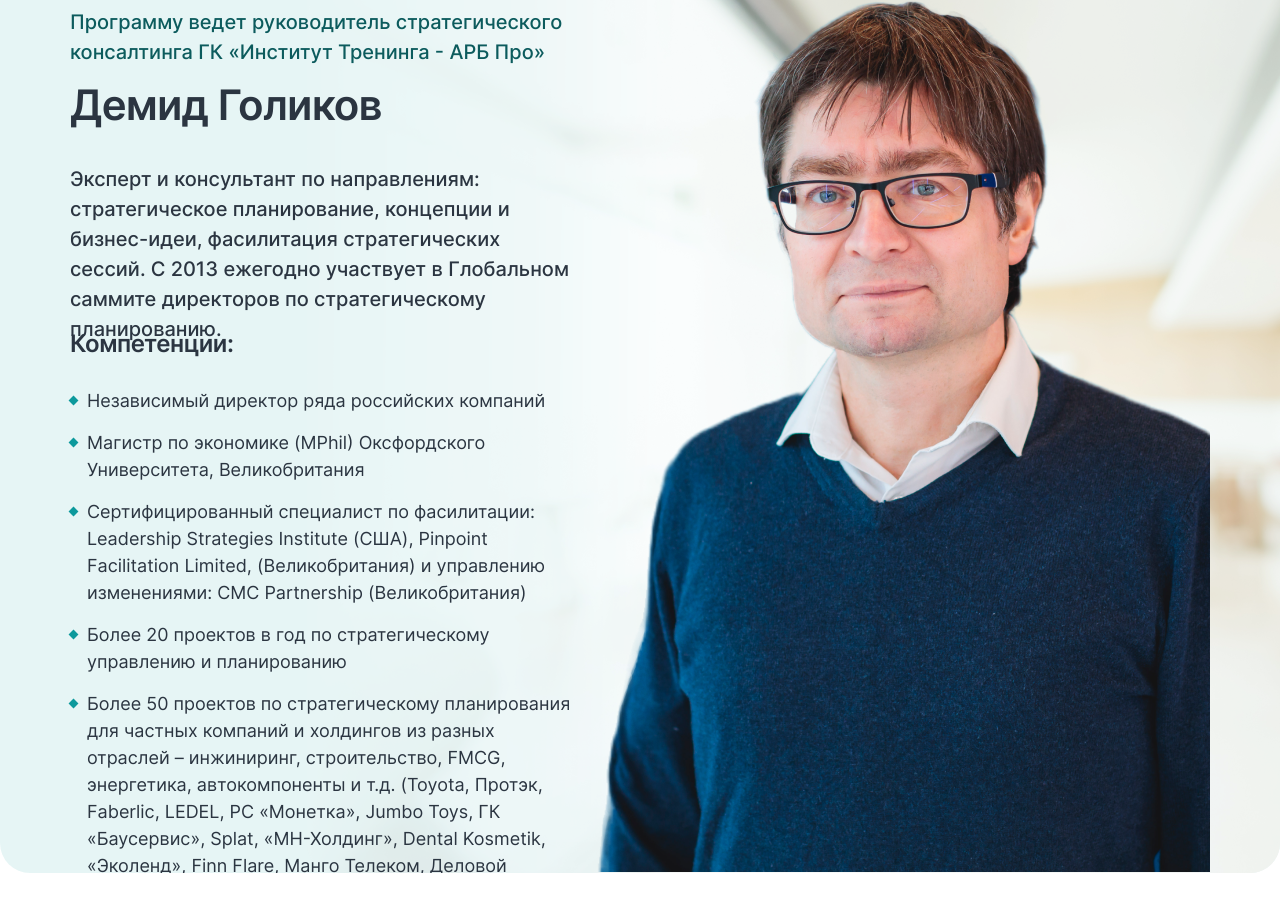
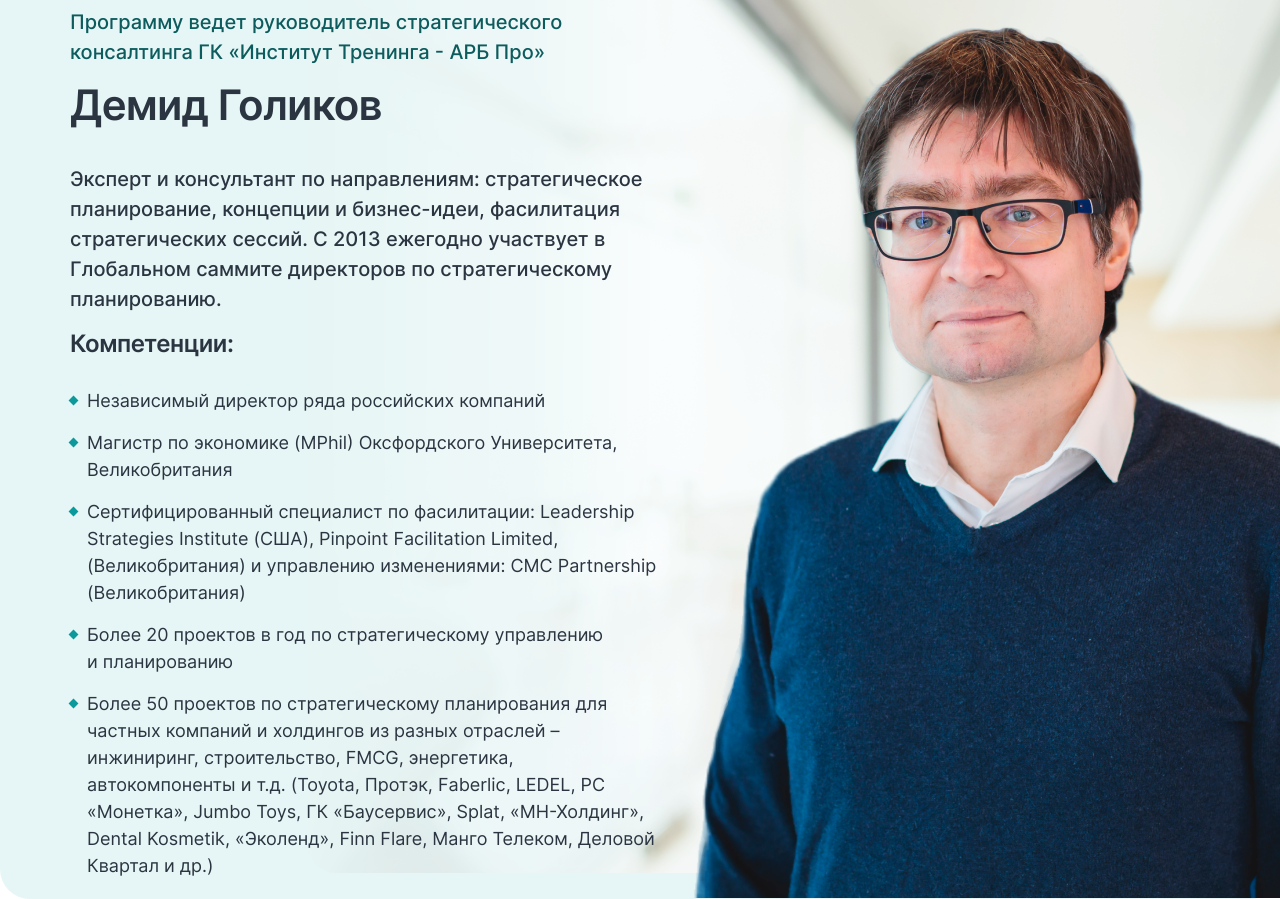
Before and after one commit to Argayash1/cbo-test-task, a React app: page / in a window 1280 px wide. Shown: the part 4862-5761 px from the top of the page. Before the commit the page ends 5735 px from the top, so only its background shows below. Built offline with nearby package versions, Linux system fonts and the light colour scheme.

Commit message:
feat: настроил параметры грид-контейнера в AboutAuthor

```diff
--- a/src/components/AboutAuthor/AboutAuthor.module.scss
+++ b/src/components/AboutAuthor/AboutAuthor.module.scss
@@ -10,10 +10,13 @@
 	@include section-flex-container(57, 0, 0, 120);
 
 	display: grid;
-	grid-template-columns: 1fr 623px;
-	grid-template-rows: 93px 87px 163px 60px auto;
-	column-gap: 16px;
-	height: 946px;
+	grid-template-columns: minmax(200px, 681px) minmax(200px, 623px);
+	grid-template-rows: min-content 57px minmax(173px, max-content) 35px minmax(
+			501px,
+			max-content
+		);
+
+	gap: 10px 16px;
 	background-image: url('../../assets/images/about-author-background.jpg');
 	background-repeat: no-repeat;
 	background-position: top right;
@@ -21,16 +24,19 @@
 
 	@media screen and (max-width: 1360px) {
 		padding-left: 70px;
-		padding-right: 70px;
 	}
 
 	@media screen and (max-width: 1243px) {
 		padding-left: 50px;
-		padding-right: 50px;
+		grid-template-rows: min-content 57px minmax(173px, max-content) 35px minmax(
+				567px,
+				max-content
+			);
 	}
 
 	@media screen and (max-width: 1006px) {
-		padding: 80px 30px;
+		padding-top: 80px;
+		padding-left: 30px;
 	}
 
 	@media screen and (max-width: 560px) {
@@ -55,8 +61,8 @@
 .competencies {
 	@include main-text-font(18, 400, 1.5, #2b3541);
 
-	margin: 0 0 0 17px;
-	padding: 0;
+	margin: 15px 0 0 17px;
+	padding: 0 0 20px;
 	list-style: none;
 	display: flex;
 	flex-direction: column;
@@ -86,4 +92,11 @@
 	object-position: top left;
 	grid-row: 1/6;
 	grid-column: 2/3;
+	align-self: flex-end;
+	margin-bottom: 1px;
+
+	@media screen and (max-width: 1243px) {
+		width: 839.25px;
+		height: 953.4px;
+	}
 }
--- a/src/components/SectionSubtitle/SectionSubtitle.module.scss
+++ b/src/components/SectionSubtitle/SectionSubtitle.module.scss
@@ -58,7 +58,7 @@
 	font-size: 20px;
 	line-height: 1.5;
 	color: #2b3541;
-	margin: 0;
+	margin: 20px 0 0;
 	letter-spacing: normal;
 }
 
--- a/src/components/SectionTitle/SectionTitle.module.scss
+++ b/src/components/SectionTitle/SectionTitle.module.scss
@@ -9,8 +9,10 @@
 	min-height: 57px;
 
 	@media screen and (max-width: 1233px) {
-		max-width: 806px;
-		margin-inline: auto;
+		&:not(.rootPlaceAboutAuthor) {
+			max-width: 806px;
+			margin-inline: auto;
+		}
 	}
 
 	@media screen and (max-width: 986px) {
@@ -82,4 +84,5 @@
 }
 
 .rootPlaceAboutAuthor {
+	height: 57px;
 }
```
